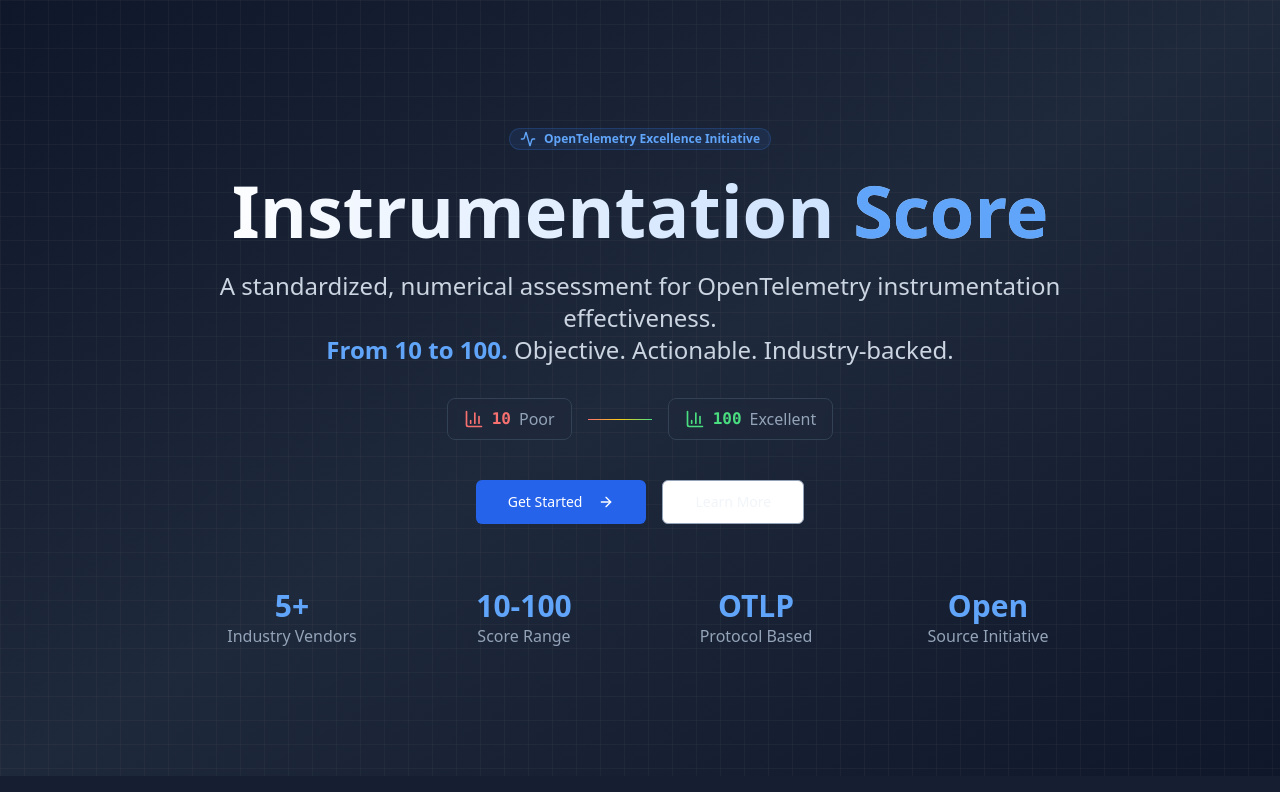
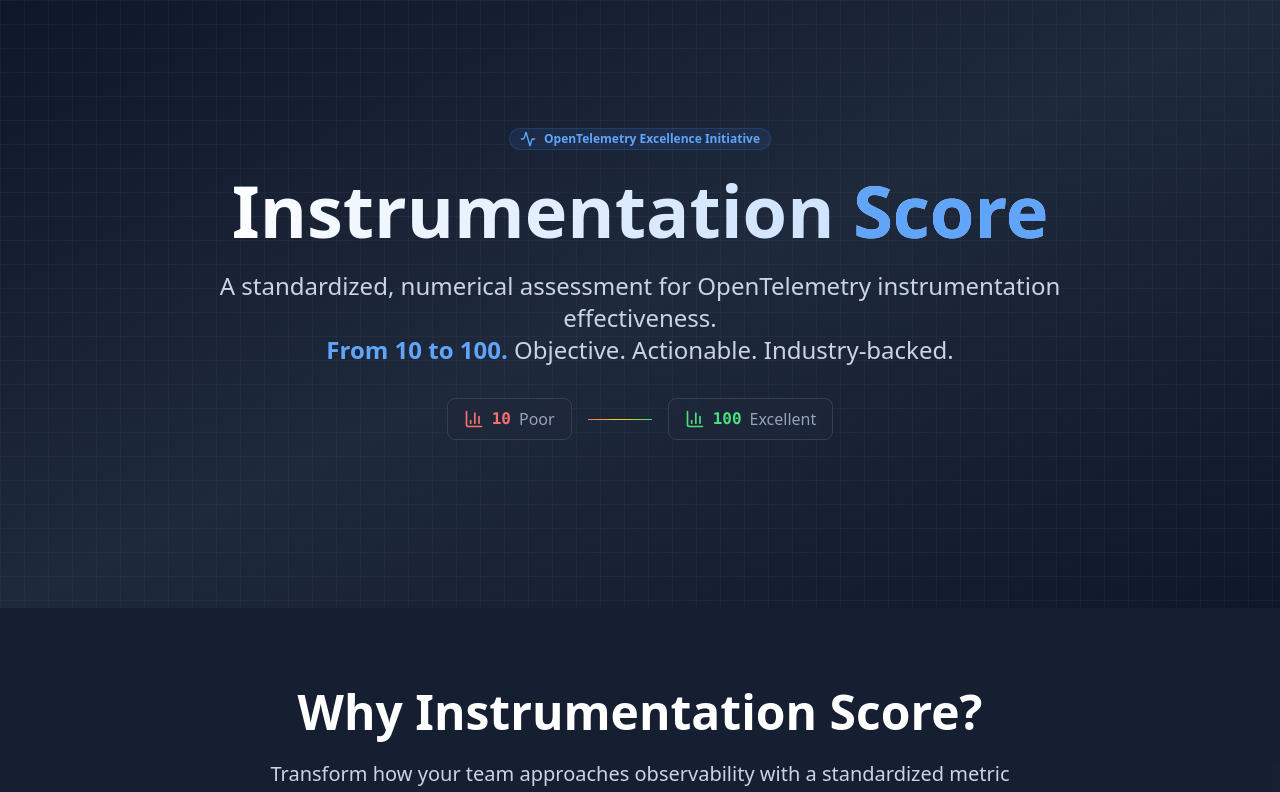
Before and after one commit to instrumentation-score/score.olly.garden, a React (Vite) app: page / in a window 1280 px wide. Shown: the top 792 px of the page. Built offline with nearby package versions, Linux system fonts and the light colour scheme.

Commit message:
Code edited in Lovable Code Editor
Edited UI in Lovable

```diff
--- a/src/components/Hero.tsx
+++ b/src/components/Hero.tsx
@@ -44,36 +44,6 @@ export const Hero = () => {
             </div>
           </div>
 
-          {/* CTA buttons */}
-          <div className="flex flex-col sm:flex-row gap-4 justify-center">
-            <Button size="lg" className="bg-blue-600 hover:bg-blue-700 text-white px-8">
-              Get Started
-              <ArrowRight className="ml-2 w-5 h-5" />
-            </Button>
-            <Button variant="outline" size="lg" className="border-slate-400 text-slate-100 hover:bg-slate-700 hover:text-white px-8">
-              Learn More
-            </Button>
-          </div>
-
-          {/* Stats */}
-          <div className="grid grid-cols-2 md:grid-cols-4 gap-8 mt-16 text-center">
-            <div>
-              <div className="text-3xl font-bold text-blue-400">5+</div>
-              <div className="text-slate-400">Industry Vendors</div>
-            </div>
-            <div>
-              <div className="text-3xl font-bold text-blue-400">10-100</div>
-              <div className="text-slate-400">Score Range</div>
-            </div>
-            <div>
-              <div className="text-3xl font-bold text-blue-400">OTLP</div>
-              <div className="text-slate-400">Protocol Based</div>
-            </div>
-            <div>
-              <div className="text-3xl font-bold text-blue-400">Open</div>
-              <div className="text-slate-400">Source Initiative</div>
-            </div>
-          </div>
         </div>
       </div>
     </section>
```
